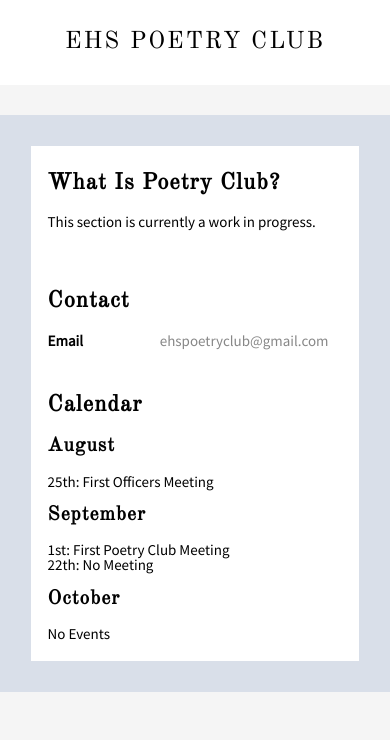
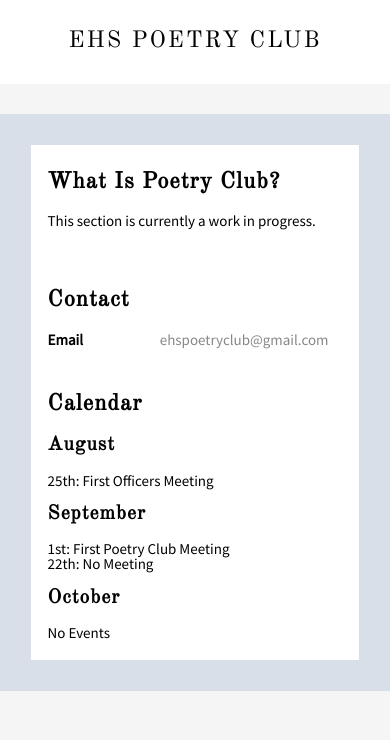
Before and after one commit to ehspoetryclub/ehspoetryclub.github.io, a plain HTML site: page index.html in a window 390 px wide. Shown: the top 740 px of the page. Drawn offline with nearby package versions, Linux system fonts and the light colour scheme.

Commit message:
Update poetryclub.css

```diff
--- a/poetryclub.css
+++ b/poetryclub.css
@@ -4,7 +4,7 @@
 	.container-fluid {min-width:100%;}
 	.slider {display:none;}
 	.panel {display:none;}
-	header #title {font-size:1.6em;letter-spacing:2px;}
+	header #title {font-size:1.55em;letter-spacing:2px;}
 	nav a {display:none;}
 	body {font-size:105%;}
 	section {background:#ffffff; padding:2% 5% 6% 5%;}
```
